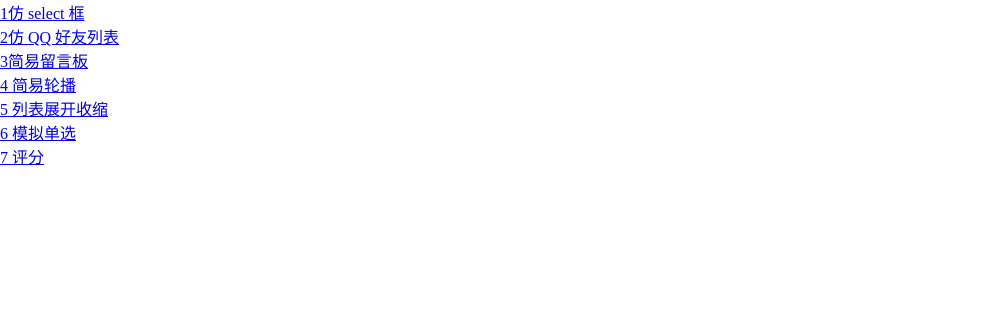
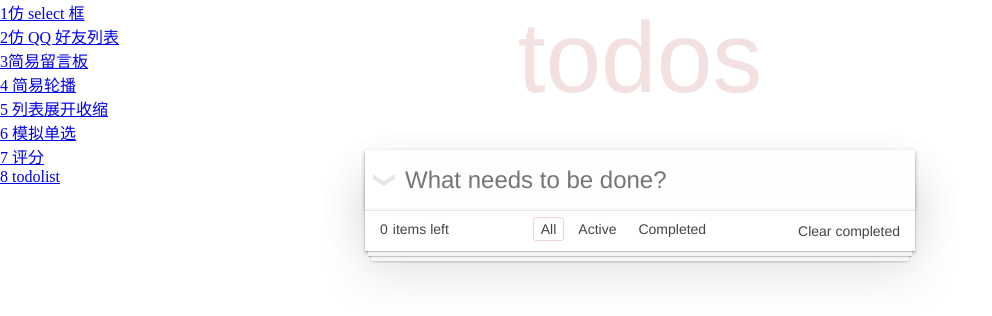
Before and after one commit to wmh1106/my_vue_test, a Vue app: page /todolist in a window 1280 px wide. Shown: the top 316 px of the page, without its empty margins (0-992 px from the left). Built offline with nearby package versions, Linux system fonts and the light colour scheme.

Commit message:
8todolist

```diff
--- a/src/App.vue
+++ b/src/App.vue
@@ -15,14 +15,24 @@
       <br />
       <router-link to="/miaov/7_grade">7 评分</router-link>
       <br />
+      <router-link to="/todolist">8 todolist</router-link>
+      <br />
     </div>
 
-    <div style="width:300px; margin:0 auto;">
+    <div style="width:550px; margin:0 auto;">
       <router-view />
     </div>
+
+    <!-- <div class="dd">
+      <testChild @childEvent="parentEvent"></testChild>
+    </div> -->
+
   </div>
 </template>
 <script>
+
+import testChild from './components/testChild.vue'
+
 export default {
   data () {
     return {
@@ -30,13 +40,18 @@
       hh: '我是 hehe'
     }
   },
+  components: {
+    testChild
+  },
   watch: {
     hh: function (newValue, prevValue) {
       console.log('newValue:' + newValue, 'prevValue:' + prevValue)
     }
   },
   methods: {
-
+    parentEvent () {
+      alert('parent')
+    }
   },
   directives: {
 
@@ -57,15 +72,5 @@
 */
 </script>
 <style>
-body {
-  margin: 0;
-}
-.fade1-enter-active,
-.fade1-leave-active {
-  transition: opacity 0.5s;
-}
-.fade1-enter,
-.fade1-leave-to {
-  opacity: 0;
-}
+
 </style>
--- /dev/null
+++ b/src/components/testChild.vue
@@ -0,0 +1,26 @@
+<template>
+  <div id="child">
+    哈哈哈
+    <input type="button" @click="fnclick">
+
+    <span id="time">00:00</span>
+  </div>
+</template>
+<script>
+export default {
+  methods: {
+    fnclick () {
+      this.$emit('childEvent')
+    }
+  }
+}
+</script>
+
+<style scoped>
+#child {
+  position: absolute;
+  left: 200px;
+  top: 200px;
+  border: 1px solid #ddd;
+}
+</style>
--- /dev/null
+++ b/src/components/todolist.vue
@@ -0,0 +1,385 @@
+<template>
+  <section id="todoApp">
+        <h1>todos</h1>
+        <section class="todoBox">
+            <div class="text">
+                <div class="allCheck">
+                    <label>
+                        <input type="checkbox" value="" name="" v-on:click="selectAll">
+                    </label>
+                </div>
+                <input class="newTodo" v-on:keyup.enter="write($event)" placeholder="What needs to be done?" autofocus="">
+            </div>
+            <ul class="todoList">
+                <li v-for="(item,idx) in filteredTodos" :key="idx" v-show="filteredTodos.length>0" v-on:click="fnChecked($event,idx)">
+                    <div class="view">
+                        <input type="checkbox" v-bind:checked="item.isCheck">
+                        <span v-bind:class="{ checked: item.isCheck }">{{ item.val }}</span>
+                        <button class="destroy" v-on:click="fnDelete($event,idx)"></button>
+                    </div>
+                    <input type="text" v-model="item.val">
+                </li>
+            </ul>
+        </section>
+        <footer>
+            <div>
+                <strong>{{ myNum }}</strong>items left
+            </div>
+            <ul>
+                <li v-on:click="fnAll">
+                    <a href="javascript:;" :class="{selected: visibility == 'all'}">All</a>
+                </li>
+                <li v-on:click="fnActive">
+                    <a href="javascript:;" :class="{selected: visibility == 'active'}">Active</a>
+                </li>
+                <li v-on:click="fnCompleted">
+                    <a href="javascript:;" :class="{selected: visibility == 'completed'}">Completed</a>
+                </li>
+            </ul>
+            <button v-on:click="clearData">Clear completed</button>
+        </footer>
+    </section>
+</template>
+
+<script>
+var filters = {
+  all: function (todos) {
+    return todos
+  },
+  active: function (todos) {
+    return todos.filter(function (todo) {
+      return !todo.isCheck
+    })
+  },
+  completed: function (todos) {
+    return todos.filter(function (todo) {
+      return todo.isCheck
+    })
+  }
+}
+
+export default {
+  data () {
+    return {
+      isSelectAll: false,
+      myData: [
+        // {val:'',isCheck:false}
+      ],
+      visibility: 'all'
+    }
+  },
+  methods: {
+    write (ev) {
+      let val = (ev.target.value).trim()
+      if (val !== '') {
+        this.myData.push({
+          val: val,
+          isCheck: false
+        })
+        ev.target.value = ''
+      }
+    },
+    fnChecked (ev, index) {
+      if (this.myData[index].isCheck) {
+        this.myData[index].isCheck = false
+      } else {
+        this.myData[index].isCheck = true
+      }
+    },
+    fnDelete (ev, index) {
+      this.myData.splice(index, 1)
+    },
+
+    fnAll () {
+      this.visibility = 'all'
+    },
+    fnActive () {
+      this.visibility = 'active'
+    },
+    fnCompleted () {
+      this.visibility = 'completed'
+    },
+
+    selectAll () {
+      if (this.isSelectAll === false) {
+        this.myData.forEach((ele, idx) => {
+          ele.isCheck = true
+        })
+      } else {
+        this.myData.forEach((ele, idx) => {
+          ele.isCheck = false
+        })
+      }
+      this.isSelectAll = !this.isSelectAll
+    },
+    clearData () {
+      this.myData = []
+    }
+  },
+  computed: {
+    myNum () {
+      let num = 0
+      this.myData.filter((ele, idx) => {
+        if (ele.isCheck === false) {
+          num += 1
+        }
+      })
+      return num
+    },
+    filteredTodos: function () {
+      return filters[this.visibility](this.myData)
+    }
+  },
+  watch: {
+
+  }
+}
+</script>
+
+<style scoped>
+* {
+  margin: 0;
+  padding: 0;
+  font-family: Helvetica Neue, Helvetica, Arial, sans-serif;
+  font-size: 14px;
+  color: #444;
+}
+ul {
+  list-style: none;
+}
+input:checked {
+  outline: none;
+}
+body {
+  width: 550px;
+  margin: 0 auto;
+  font-weight: 300;
+  background: #f5f5f5;
+}
+#todoApp {
+  margin-top: 150px;
+  background: #fff;
+  -webkit-box-shadow: 0 2px 4px 0 rgba(0, 0, 0, 0.2),
+    0 25px 50px 0 rgba(0, 0, 0, 0.1);
+  box-shadow: 0 2px 4px 0 rgba(0, 0, 0, 0.2), 0 25px 50px 0 rgba(0, 0, 0, 0.1);
+}
+h1 {
+  position: absolute;
+  left: 0;
+  top: 0;
+  right: 0;
+  font-size: 100px;
+  font-weight: 100;
+  text-align: center;
+  color: rgba(175, 47, 47, 0.15);
+}
+.todoBox {
+  position: relative;
+  width: 550px;
+  background: #fff;
+  -webkit-box-shadow: 0 2px 4px 0 rgba(0, 0, 0, 0.2),
+    0 25px 50px 0 rgba(0, 0, 0, 0.1);
+  box-shadow: 0 2px 4px 0 rgba(0, 0, 0, 0.2), 0 25px 50px 0 rgba(0, 0, 0, 0.1);
+}
+.text {
+  display: -webkit-box;
+  display: -ms-flexbox;
+  display: flex;
+  height: 60px;
+  -webkit-box-pack: start;
+  -ms-flex-pack: start;
+  justify-content: flex-start;
+  -webkit-box-align: center;
+  -ms-flex-align: center;
+  align-items: center;
+  -webkit-box-shadow: inset 0 -2px 1px rgba(0, 0, 0, 0.03);
+  box-shadow: inset 0 -2px 1px rgba(0, 0, 0, 0.03);
+}
+.text > * {
+  display: block;
+}
+.text .allCheck {
+  position: relative;
+  width: 40px;
+  height: 100%;
+}
+.text .allCheck input {
+  -webkit-appearance: none;
+}
+.text .allCheck input:after {
+  position: absolute;
+  top: 50%;
+  left: 50%;
+  font-size: 22px;
+  color: #e6e6e6;
+  content: "❯";
+  -webkit-transform: translate(-50%, -50%) rotate(90deg);
+  transform: translate(-50%, -50%) rotate(90deg);
+}
+.text .newTodo {
+  -webkit-box-sizing: border-box;
+  box-sizing: border-box;
+  padding: 16px 16px 16px 0;
+  border: 0;
+  border: none;
+  outline: none;
+  line-height: 1.4em;
+  font-weight: 100;
+  color: #444;
+  background: rgba(0, 0, 0, 0.003);
+  -webkit-box-flex: 1;
+  -ms-flex: 1;
+  flex: 1;
+}
+.text .newTodo,
+.todoList li {
+  position: relative;
+  font-size: 24px;
+}
+.todoList li {
+  height: 45px;
+  border-bottom: 1px solid #ededed;
+}
+.todoList li .view {
+  display: -webkit-box;
+  display: -ms-flexbox;
+  display: flex;
+  width: 100%;
+  height: 100%;
+  -webkit-box-align: center;
+  -ms-flex-align: center;
+  align-items: center;
+}
+.todoList li .view span {
+  padding-left: 20px;
+  font-size: 24px;
+  font-weight: 100;
+  color: #d9d9d9;
+}
+.todoList li .view span.checked {
+  text-decoration: line-through;
+}
+.todoList li .view button {
+  opacity: 0;
+  position: absolute;
+  top: 0;
+  right: 10px;
+  bottom: 0;
+  width: 40px;
+  height: 40px;
+  border: none;
+  font-size: 30px;
+  color: #cc9a9a;
+  background: none;
+  -webkit-transition: opacity 0.5s ease-out;
+  transition: opacity 0.5s ease-out;
+}
+.todoList li .view button:after {
+  content: "×";
+}
+.todoList li .view input[type="checkbox"] {
+  width: 40px;
+  height: 40px;
+  -webkit-appearance: none;
+}
+.todoList li .view input[type="checkbox"]:after {
+  display: block;
+  width: 40px;
+  height: 40px;
+  content: url("../assets/todolist/checkbox1.svg");
+}
+.todoList li .view input[type="checkbox"]:checked:after {
+  background: url("");
+  content: url("../assets/todolist/checkbox2.svg");
+}
+.todoList li input[type="text"] {
+  -webkit-box-sizing: border-box;
+  box-sizing: border-box;
+  display: none;
+  position: relative;
+  width: 100%;
+  margin: 0;
+  padding: 6px;
+  border: 0;
+  border: 1px solid #999;
+  outline: none;
+  font-family: inherit;
+  font-size: 24px;
+  line-height: 1.4em;
+  font-weight: inherit;
+  color: inherit;
+  -webkit-box-shadow: inset 0 -1px 5px 0 rgba(0, 0, 0, 0.2);
+  box-shadow: inset 0 -1px 5px 0 rgba(0, 0, 0, 0.2);
+  -webkit-font-smoothing: antialiased;
+}
+.todoList li:hover button {
+  opacity: 1;
+}
+footer {
+  position: relative;
+  display: -webkit-box;
+  display: -ms-flexbox;
+  display: flex;
+  height: 20px;
+  padding: 10px 15px;
+  border-top: 1px solid #e6e6e6;
+  text-align: center;
+  color: #777;
+  background: #fff;
+  -webkit-box-pack: justify;
+  -ms-flex-pack: justify;
+  justify-content: space-between;
+}
+footer:before {
+  position: absolute;
+  right: 0;
+  bottom: 0;
+  left: 0;
+  height: 50px;
+  overflow: hidden;
+  content: "";
+  -webkit-box-shadow: 0 1px 1px rgba(0, 0, 0, 0.2), 0 8px 0 -3px #f6f6f6,
+    0 9px 1px -3px rgba(0, 0, 0, 0.2), 0 16px 0 -6px #f6f6f6,
+    0 17px 2px -6px rgba(0, 0, 0, 0.2);
+  box-shadow: 0 1px 1px rgba(0, 0, 0, 0.2), 0 8px 0 -3px #f6f6f6,
+    0 9px 1px -3px rgba(0, 0, 0, 0.2), 0 16px 0 -6px #f6f6f6,
+    0 17px 2px -6px rgba(0, 0, 0, 0.2);
+}
+footer > div > strong {
+  font-weight: 100;
+  padding-right: 5px;
+}
+footer ul {
+  position: relative;
+  z-index: 1;
+}
+footer ul li {
+  display: inline;
+}
+footer ul li a {
+  margin: 3px;
+  padding: 3px 7px;
+  border: 1px solid transparent;
+  text-decoration: none;
+  color: inherit;
+  border-radius: 3px;
+}
+footer ul li a:hover {
+  border-color: rgba(175, 47, 47, 0.1);
+}
+footer ul li a.selected {
+  border-color: rgba(175, 47, 47, 0.2);
+}
+footer button {
+  display: block;
+  position: relative;
+  line-height: 20px;
+  text-decoration: none;
+  cursor: pointer;
+  border: none;
+  background: none;
+}
+footer button:hover {
+  text-decoration: underline;
+}
+</style>
--- a/src/router/index.js
+++ b/src/router/index.js
@@ -7,6 +7,7 @@
 import vueSelect2 from '@/components/miaov/5_list_show.vue'
 import radioVue from '@/components/miaov/6_radio.vue'
 import grade from '@/components/miaov/7_grade.vue'
+import todolist from '@/components/todolist.vue'
 
 Vue.use(Router)
 
@@ -40,5 +41,9 @@
     path: '/miaov/7_grade',
     name: 'grade',
     component: grade
+  }, {
+    path: '/todolist',
+    name: 'todolist',
+    component: todolist
   }]
 })
```
Also changed, not shown: src/assets/todolist/checkbox1.svg (added), src/assets/todolist/checkbox2.svg (added).
